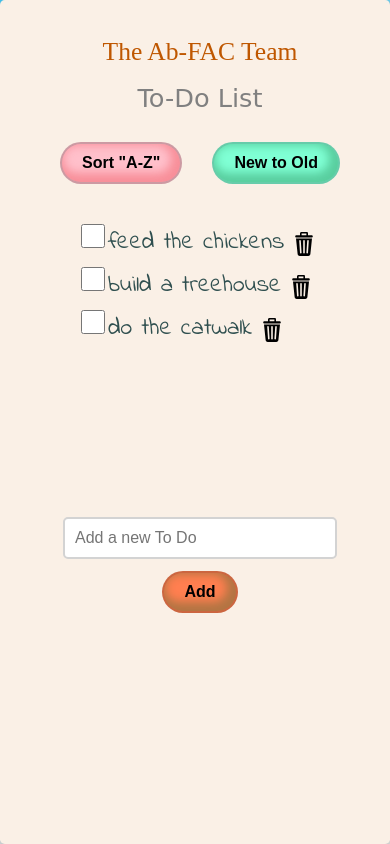
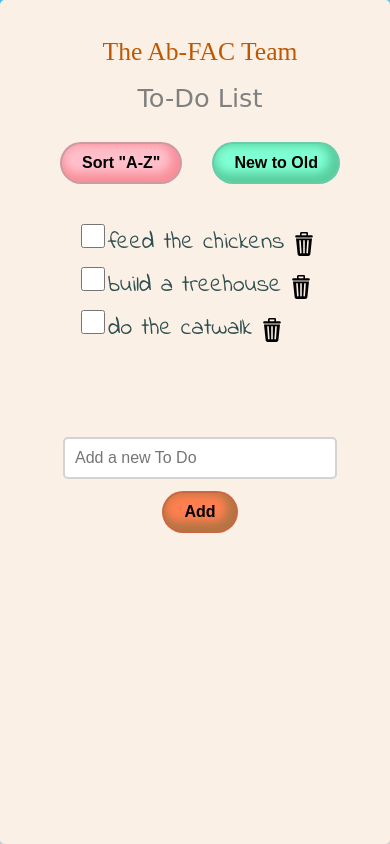
Before and after one commit to fac-13/ab-fac-todo, a website: page index.html in a window 390 px wide. Drawn offline with Linux system fonts and the light colour scheme; a web font is replaced by a local one.

Commit message:
fix overflow for main and body

```diff
--- a/style.css
+++ b/style.css
@@ -76,7 +76,7 @@ ul {
 
 #todo-container {
   padding-left: 0;
-  height: 20rem;
+  height: 15rem;
   overflow: scroll;
 }
 
@@ -144,9 +144,14 @@ input[type="checkbox"]:checked {
   border: 1px;
 }
 
-@media screen and (max-width: 500px) {
+@media screen and (max-width: 768px) {
+  html {
+      margin: 0;
+      overflow: auto;
+  }
   body {
     margin: 0;
+    overflow: auto;
     padding: 0;
   }
   main {
```
